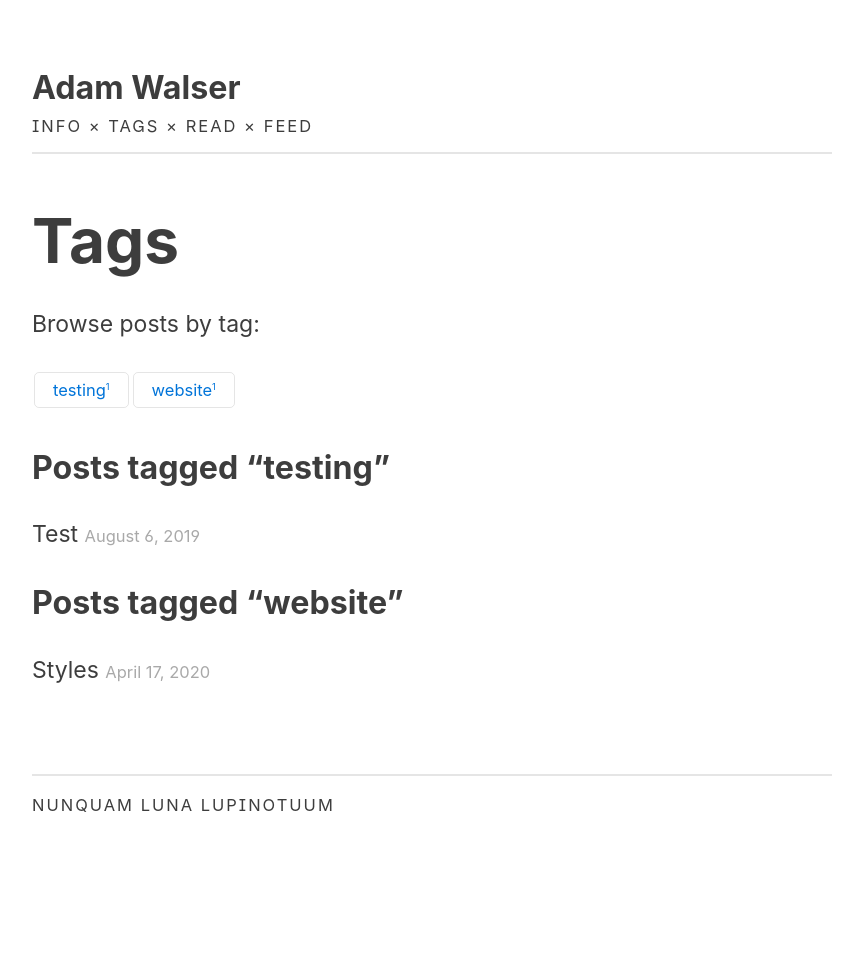
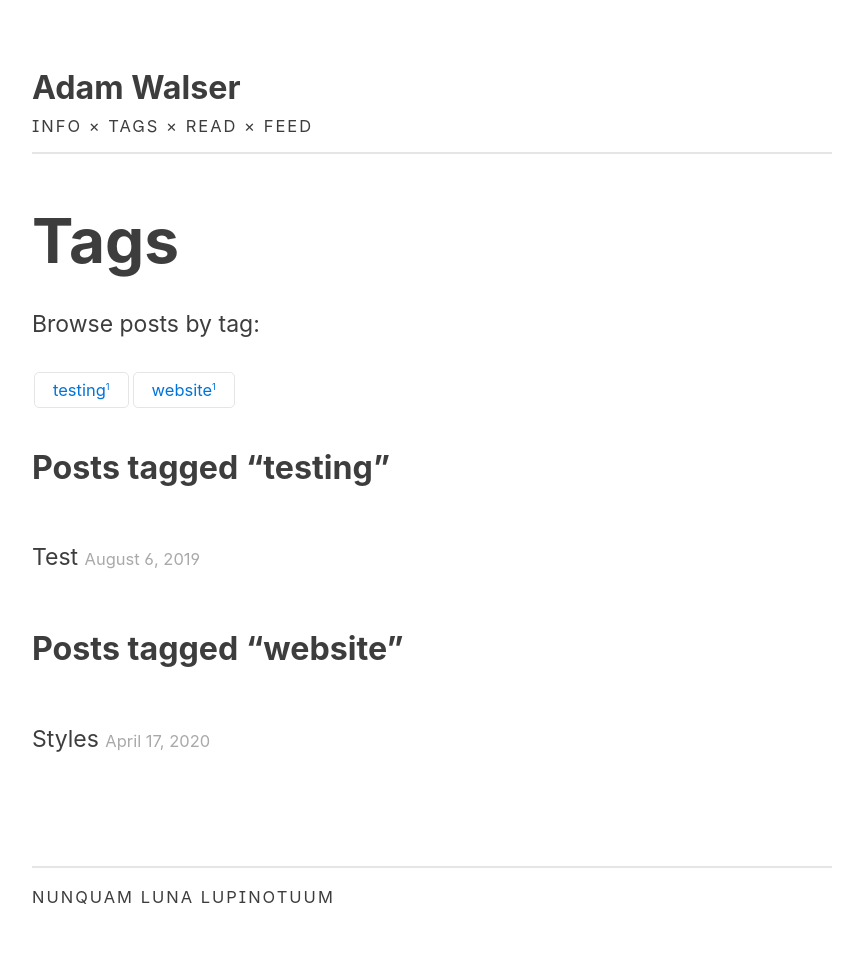
Before and after one commit to ajpwalser/ajpwalser.github.io, a Jekyll site: the page built from tags.html, in a window 1280 px wide. Shown: the whole page, without its empty margins (208-1071 px from the left). Built offline with Jekyll 4.4.1, drawn with Linux system fonts in a browser that asks for light colours; some web fonts are replaced; before the commit the page ends 900 px from its top, so only the background shows below that.

Commit message:
Update tags.html

```diff
--- a/tags.html
+++ b/tags.html
@@ -21,7 +21,7 @@ description: Directory of tags used to describe content
    <h3 class="tags" id="{{ this_word | cgi_escape }}">Posts tagged “{{ this_word }}”</h3>
    <ul class="headline">
       {% for post in site.tags[this_word] %}{% if post.title != null %}
-      <li>
+      <li style="align-items:center;display:flex;flex-wrap:wrap;justify-content:space-between;margin-bottom:10px;">
          <article class="summary" itemscope itemtype="https://schema.org/BlogPosting">
             <p>
                <a href="{{ site.baseurl }}{{ post.url }}">{{post.title}}</a>
```
